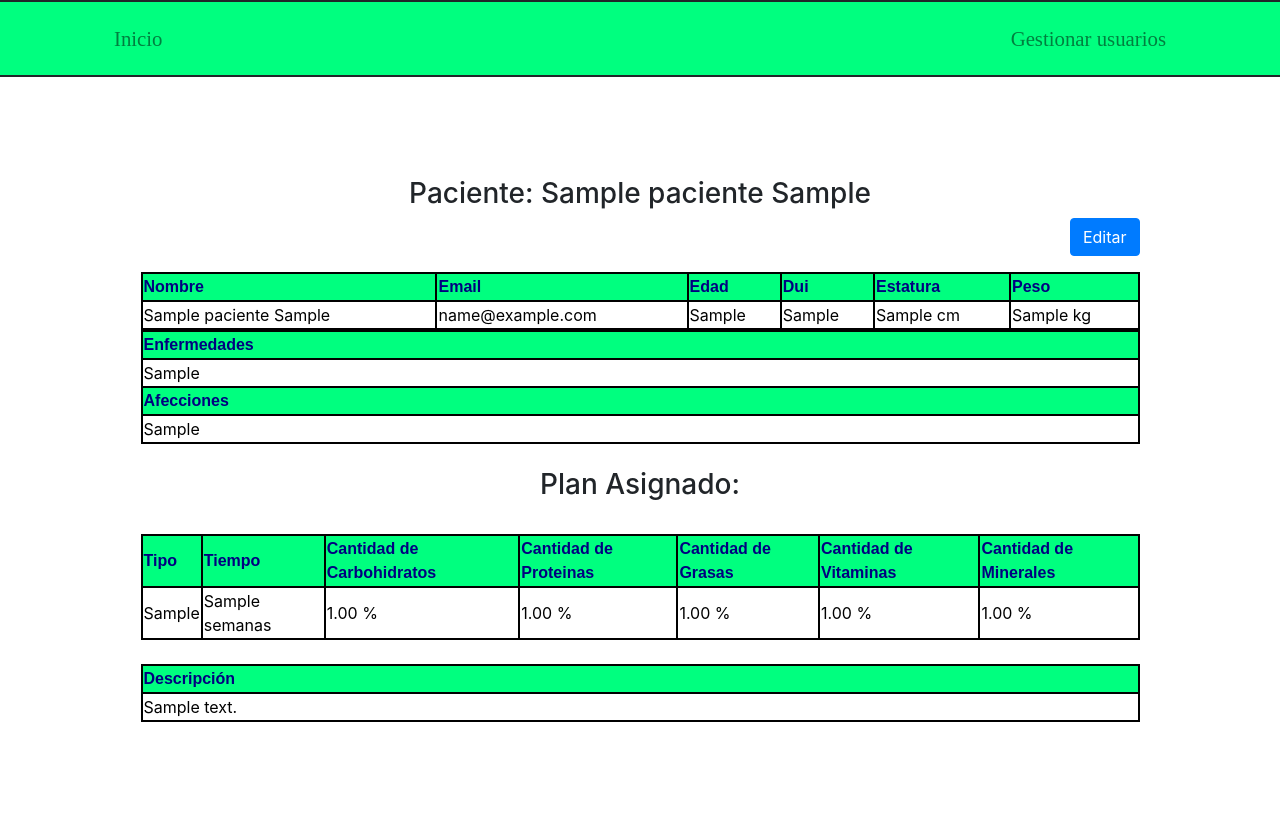
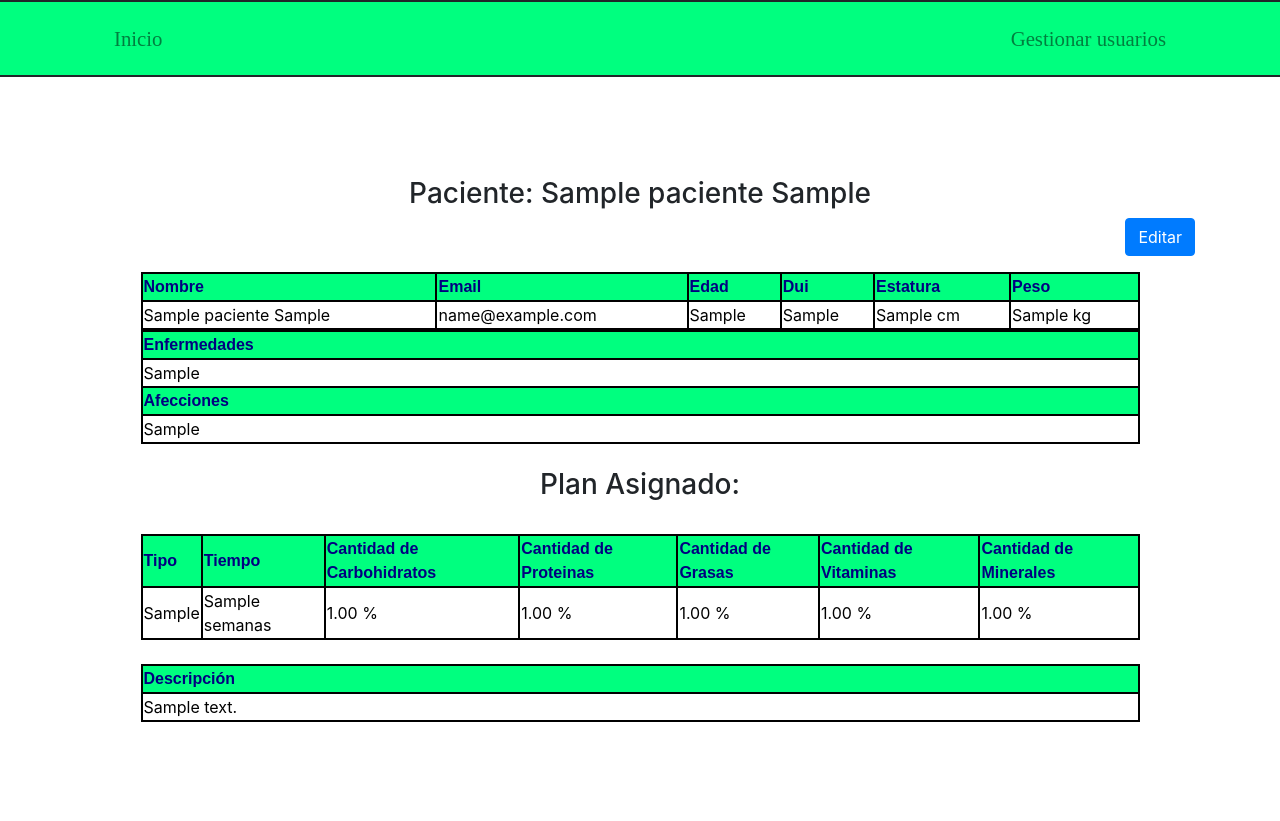
Before and after one commit to Mairahenriquez/Proyecto-HDP2022, a Django app: page /detalle_paciente/1/ in a window 1280 px wide. Shown: the part 408-1229 px from the top of the page. Run offline with Django 3.2, Linux system fonts and the light colour scheme; a user stored in the database is signed in; tables that the repository leaves empty hold one stand-in row (values such as "Sample post"); some libraries are stand-ins or nearby versions.

Commit message:
Add files via upload

```diff
--- a/DietasYNutricion/static/css/tooplate-style.css
+++ b/DietasYNutricion/static/css/tooplate-style.css
@@ -93,7 +93,7 @@ body {
 
 .cent2 {
     text-align: right;
-    width: 95%;
+    width: 100%;
 }
 
 table {
@@ -145,3 +145,8 @@ td {
     width: 90%;
     margin: auto;
 }
+
+.form2 {
+    width: 30%;
+    margin: auto;
+}
```
